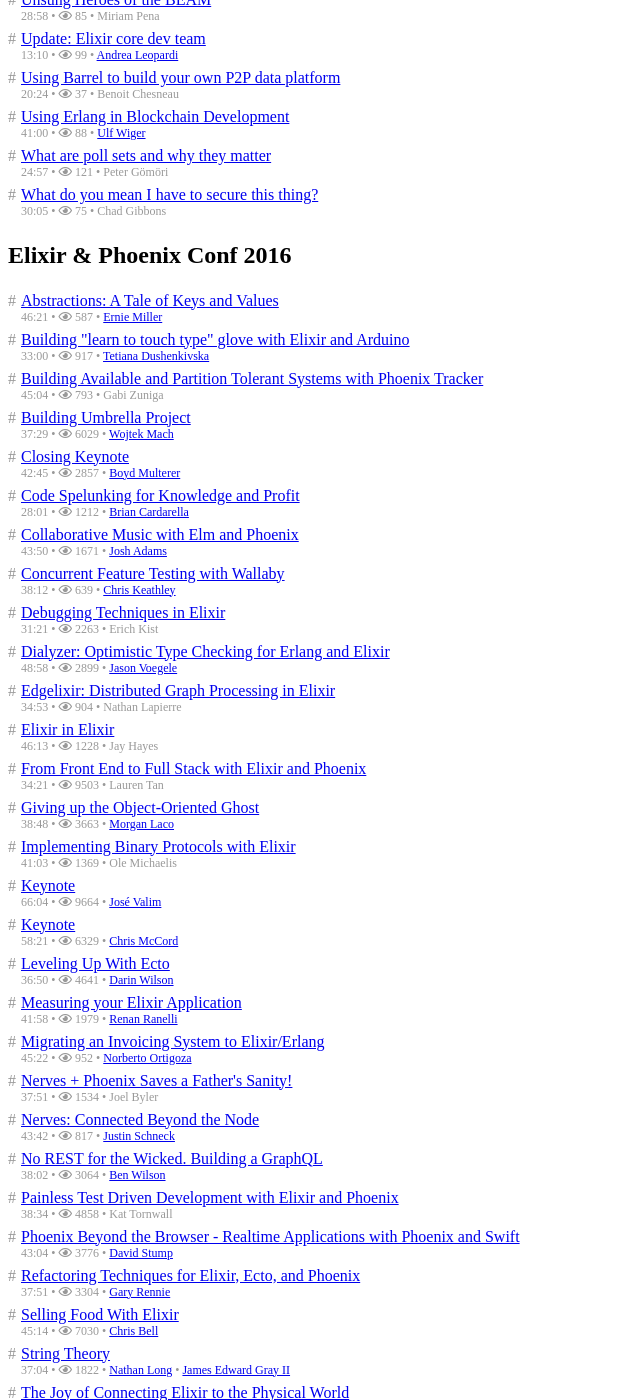
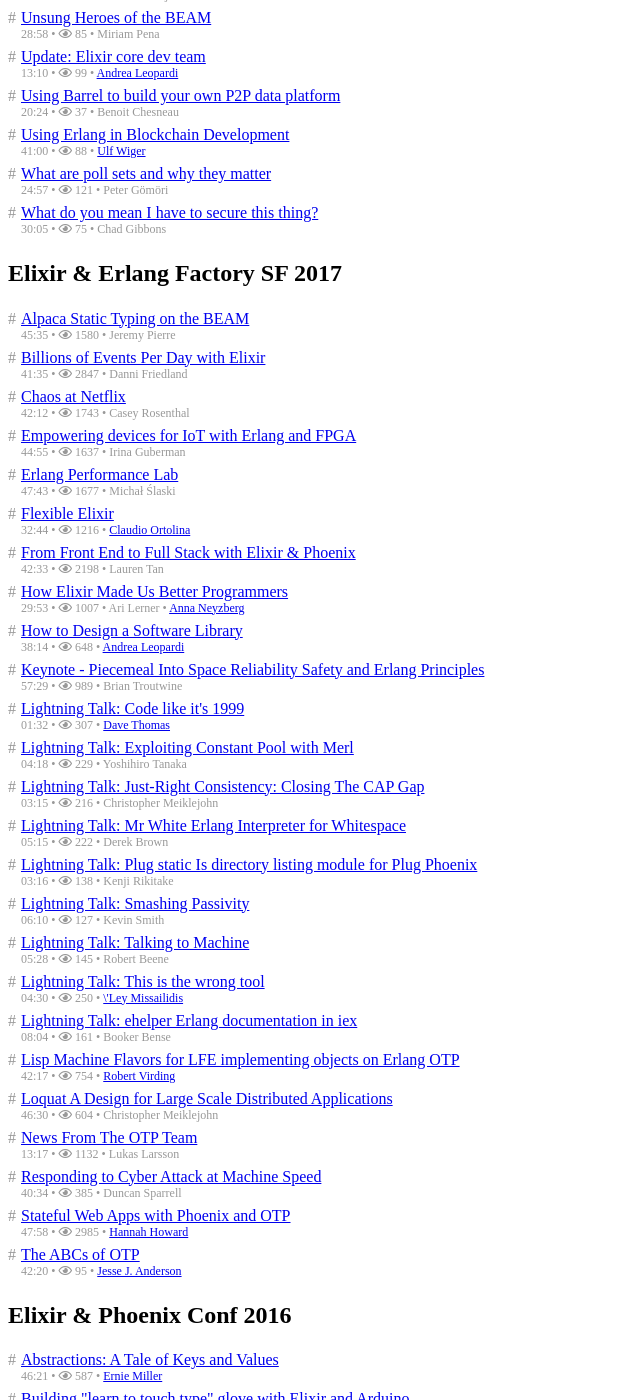
Before and after one commit to gmile/everyelixirvideo.page, a Jekyll site: the page built from index.html, in a window 1280 px wide and 1400 px high, scrolled down 5153 px. Shown: the whole window, without its empty margins (0-640 px from the left). Built offline with Jekyll 4.4.1, drawn with Linux system fonts in a browser that asks for light colours; nearby versions of some CDN libraries; some of the changed text lies outside the part shown.

Commit message:
elixir_and_erlang_factory_sf_2017.yaml

```diff
--- a/_data/conferences.yaml
+++ b/_data/conferences.yaml
@@ -5,6 +5,8 @@
   title: Code Beam SF 2018
 - id: code_beam_sto_2018
   title: Code Beam STO 2018
+- id: elixir_and_erlang_factory_sf_2017
+  title: Elixir & Erlang Factory SF 2017
 - id: elixir_and_phoenix_conf_2016
   title: Elixir & Phoenix Conf 2016
 - id: elixir_ldn_2016
--- /dev/null
+++ b/_data/elixir_and_erlang_factory_sf_2017.yaml
@@ -0,0 +1,187 @@
+---
+- video_id: D3IftRUQgqc
+  talk_title: Flexible Elixir
+  speakers:
+  - claudio_ortolina
+  conference: elixir_and_erlang_factory_sf_2017
+  video_view_count: 1216
+  video_duration_seconds: 1964
+- video_id: cljFpz_cv2E
+  talk_title: Alpaca Static Typing on the BEAM
+  speakers:
+  - jeremy_pierre
+  conference: elixir_and_erlang_factory_sf_2017
+  video_view_count: 1580
+  video_duration_seconds: 2735
+- video_id: 6maj55n9dAo
+  talk_title: Billions of Events Per Day with Elixir
+  speakers:
+  - danni_friedland
+  conference: elixir_and_erlang_factory_sf_2017
+  video_view_count: 2847
+  video_duration_seconds: 2495
+- video_id: Peg7E-nTrOY
+  talk_title: Empowering devices for IoT with Erlang and FPGA
+  speakers:
+  - irina_guberman
+  conference: elixir_and_erlang_factory_sf_2017
+  video_view_count: 1637
+  video_duration_seconds: 2695
+- video_id: pwoaJvrJE_U
+  talk_title: Keynote - Piecemeal Into Space Reliability Safety and Erlang Principles
+  speakers:
+  - brian_troutwine
+  conference: elixir_and_erlang_factory_sf_2017
+  video_view_count: 989
+  video_duration_seconds: 3449
+  keynote: true
+- video_id: Ich_G1z44pQ
+  talk_title: News From The OTP Team
+  speakers:
+  - lukas_larsson
+  conference: elixir_and_erlang_factory_sf_2017
+  video_view_count: 1132
+  video_duration_seconds: 797
+- video_id: 7Y3jy4_l9N4
+  talk_title: 'Lightning Talk: ehelper Erlang documentation in iex'
+  speakers:
+  - booker_bense
+  conference: elixir_and_erlang_factory_sf_2017
+  video_view_count: 161
+  video_duration_seconds: 484
+  lightning: true
+- video_id: hcGkT3Czd7U
+  talk_title: 'Lightning Talk: Exploiting Constant Pool with Merl'
+  speakers:
+  - yoshihiro_tanaka
+  conference: elixir_and_erlang_factory_sf_2017
+  video_view_count: 229
+  video_duration_seconds: 258
+  lightning: true
+- video_id: ynVPhzgPBFo
+  talk_title: 'Lightning Talk: Talking to Machine'
+  speakers:
+  - robert_beene
+  conference: elixir_and_erlang_factory_sf_2017
+  video_view_count: 145
+  video_duration_seconds: 328
+  lightning: true
+- video_id: fpBI6HP_xf8
+  talk_title: 'Lightning Talk: Smashing Passivity'
+  speakers:
+  - kevin_smith
+  conference: elixir_and_erlang_factory_sf_2017
+  video_view_count: 127
+  video_duration_seconds: 370
+  lightning: true
+- video_id: zVcv27m8zgY
+  talk_title: 'Lightning Talk: Just-Right Consistency: Closing The CAP Gap'
+  speakers:
+  - christopher_meiklejohn
+  conference: elixir_and_erlang_factory_sf_2017
+  video_view_count: 216
+  video_duration_seconds: 195
+  lightning: true
+- video_id: pd1vM54coZg
+  talk_title: 'Lightning Talk: Code like it''s 1999'
+  speakers:
+  - dave_thomas
+  conference: elixir_and_erlang_factory_sf_2017
+  video_view_count: 307
+  video_duration_seconds: 92
+  lightning: true
+- video_id: rbzyi5bcPoY
+  talk_title: 'Lightning Talk: This is the wrong tool'
+  speakers:
+  - ley_missailidis
+  conference: elixir_and_erlang_factory_sf_2017
+  video_view_count: 250
+  video_duration_seconds: 270
+  lightning: true
+- video_id: SGw_MACpYZM
+  talk_title: 'Lightning Talk: Mr White Erlang Interpreter for Whitespace'
+  speakers:
+  - derek_brown
+  conference: elixir_and_erlang_factory_sf_2017
+  video_view_count: 222
+  video_duration_seconds: 315
+  lightning: true
+- video_id: JmTFJ8FEBvk
+  talk_title: 'Lightning Talk: Plug static Is directory listing module for Plug Phoenix'
+  speakers:
+  - kenji_rikitake
+  conference: elixir_and_erlang_factory_sf_2017
+  video_view_count: 138
+  video_duration_seconds: 196
+  lightning: true
+- video_id: rX6tC5K_XaI
+  talk_title: Stateful Web Apps with Phoenix and OTP
+  speakers:
+  - hannah_howard
+  conference: elixir_and_erlang_factory_sf_2017
+  video_view_count: 2985
+  video_duration_seconds: 2878
+- video_id: Trhc5bygwFc
+  talk_title: How Elixir Made Us Better Programmers
+  speakers:
+  - ari_lerner
+  - anna_neyzberg
+  conference: elixir_and_erlang_factory_sf_2017
+  video_view_count: 1007
+  video_duration_seconds: 1793
+- video_id: zlZdOwAWcbo
+  talk_title: From Front End to Full Stack with Elixir & Phoenix
+  speakers:
+  - lauren_tan
+  conference: elixir_and_erlang_factory_sf_2017
+  video_view_count: 2198
+  video_duration_seconds: 2553
+- video_id: AcehOqbwhPk
+  talk_title: Lisp Machine Flavors for LFE implementing objects on Erlang OTP
+  speakers:
+  - robert_virding
+  conference: elixir_and_erlang_factory_sf_2017
+  video_view_count: 754
+  video_duration_seconds: 2537
+- video_id: lHJgYCwp2Kc
+  talk_title: Loquat A Design for Large Scale Distributed Applications
+  speakers:
+  - christopher_meiklejohn
+  conference: elixir_and_erlang_factory_sf_2017
+  video_view_count: 604
+  video_duration_seconds: 2790
+- video_id: l5OODJ71qOs
+  talk_title: The ABCs of OTP
+  speakers:
+  - jesse_j_anderson
+  conference: elixir_and_erlang_factory_sf_2017
+  video_view_count: 95
+  video_duration_seconds: 2540
+- video_id: ncedupb-Rqw
+  talk_title: Erlang Performance Lab
+  speakers:
+  - michal_slaski
+  conference: elixir_and_erlang_factory_sf_2017
+  video_view_count: 1677
+  video_duration_seconds: 2863
+- video_id: _ploxRVSlN0
+  talk_title: Chaos at Netflix
+  speakers:
+  - casey_rosenthal
+  conference: elixir_and_erlang_factory_sf_2017
+  video_view_count: 1743
+  video_duration_seconds: 2532
+- video_id: KM9ESvnl4iU
+  talk_title: How to Design a Software Library
+  speakers:
+  - andrea_leopardi
+  conference: elixir_and_erlang_factory_sf_2017
+  video_view_count: 648
+  video_duration_seconds: 2294
+- video_id: F073GDdAHBQ
+  talk_title: Responding to Cyber Attack at Machine Speed
+  speakers:
+  - duncan_sparrell
+  conference: elixir_and_erlang_factory_sf_2017
+  video_view_count: 385
+  video_duration_seconds: 2434
--- a/_data/speakers.yaml
+++ b/_data/speakers.yaml
@@ -144,6 +144,11 @@
   twitter:
   github:
   elixirforum:
+- id: ari_lerner
+  full_name: Ari Lerner
+  twitter:
+  github:
+  elixirforum:
 - id: arjan_scherpenisse
   full_name: Arjan Scherpenisse
   twitter:
@@ -204,6 +209,11 @@
   twitter:
   github:
   elixirforum:
+- id: booker_bense
+  full_name: Booker Bense
+  twitter:
+  github:
+  elixirforum:
 - id: boris_kuznetsov
   full_name: Boris Kuznetsov
   twitter:
@@ -241,6 +251,11 @@
   elixirforum: bcardarella
 - id: brian_mitchell
   full_name: Brian Mitchell
+  twitter:
+  github:
+  elixirforum:
+- id: brian_troutwine
+  full_name: Brian Troutwine
   twitter:
   github:
   elixirforum:
@@ -294,6 +309,11 @@
   twitter:
   github:
   elixirforum:
+- id: casey_rosenthal
+  full_name: Casey Rosenthal
+  twitter:
+  github:
+  elixirforum:
 - id: catherine_zoller
   full_name: Catherine Zoller
   twitter:
@@ -344,6 +364,11 @@
   twitter:
   github:
   elixirforum: ckrailo
+- id: christopher_meiklejohn
+  full_name: Christopher Meiklejohn
+  twitter:
+  github:
+  elixirforum:
 - id: claudia_doppioslash
   full_name: Claudia Doppioslash
   twitter:
@@ -376,6 +401,11 @@
   elixirforum: dazuma
 - id: daniel_vamosi
   full_name: Dániel Vámosi
+  twitter:
+  github:
+  elixirforum:
+- id: danni_friedland
+  full_name: Danni Friedland
   twitter:
   github:
   elixirforum:
@@ -419,6 +449,11 @@
   twitter:
   github:
   elixirforum: dnsbty
+- id: derek_brown
+  full_name: Derek Brown
+  twitter:
+  github:
+  elixirforum:
 - id: desmond_bowe
   full_name: Desmond Bowe
   twitter:
@@ -794,6 +829,11 @@
   twitter:
   github:
   elixirforum:
+- id: jeremy_pierre
+  full_name: Jeremy Pierre
+  twitter:
+  github:
+  elixirforum:
 - id: jesse_j_anderson
   full_name: Jesse J. Anderson
   twitter: jessejanderson
@@ -959,6 +999,11 @@
   twitter:
   github:
   elixirforum: rockwood
+- id: kevin_smith
+  full_name: Kevin Smith
+  twitter:
+  github:
+  elixirforum:
 - id: kofi_gumbs
   full_name: Kofi Gumbs
   twitter:
@@ -1014,6 +1059,11 @@
   twitter: louispilfold
   github: lpil
   elixirforum: lpil
+- id: lukas_larsson
+  full_name: Lukas Larsson
+  twitter:
+  github:
+  elixirforum:
 - id: luke_imhoff
   full_name: Luke Imhoff
   twitter: KronicDeth
@@ -1654,6 +1704,11 @@
   twitter: fxn
   github: fxn
   elixirforum: fxn
+- id: yoshihiro_tanaka
+  full_name: Yoshihiro Tanaka
+  twitter:
+  github:
+  elixirforum:
 - id: yurii_rashkovskii
   full_name: Yurii Rashkovskii
   twitter: yrashk
```
